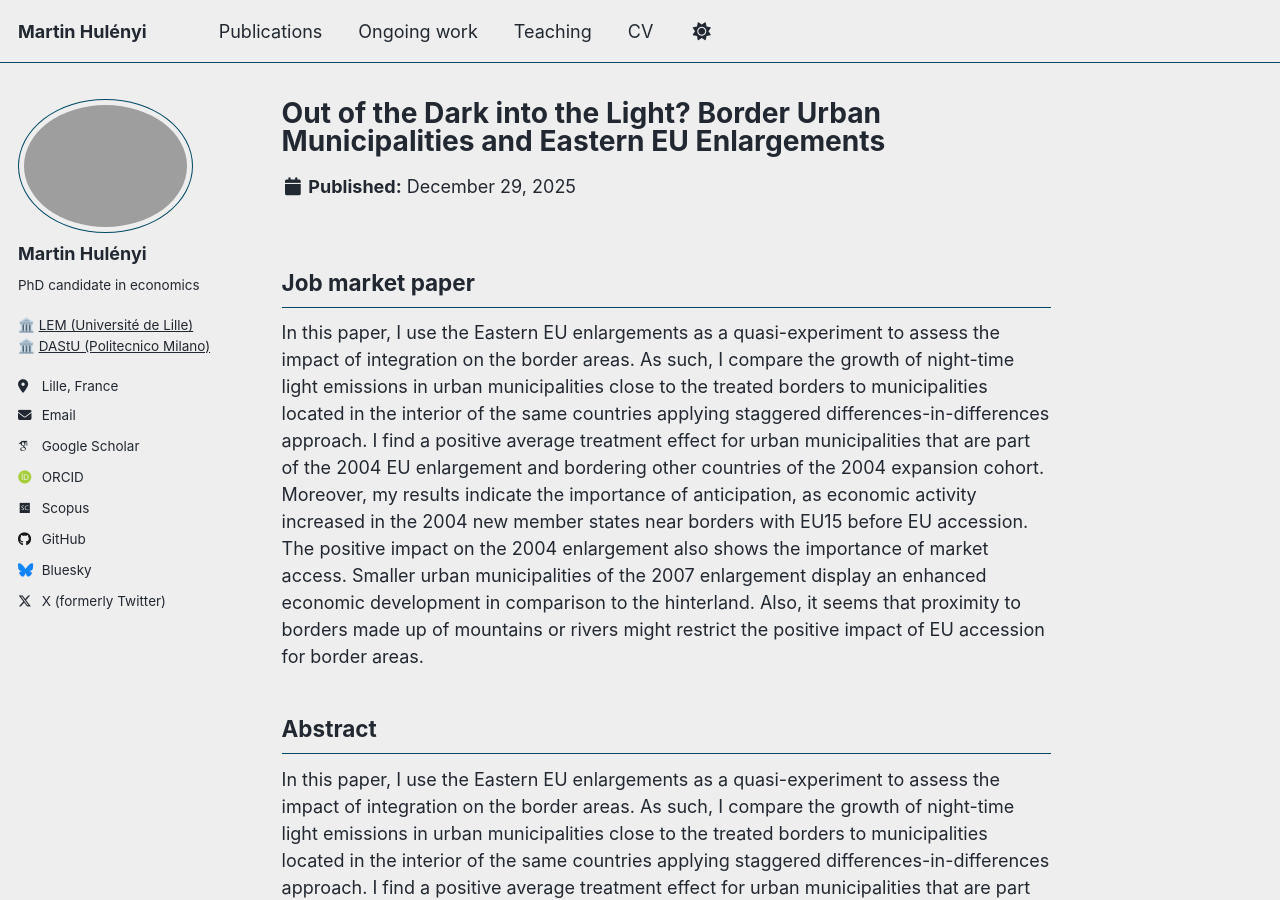
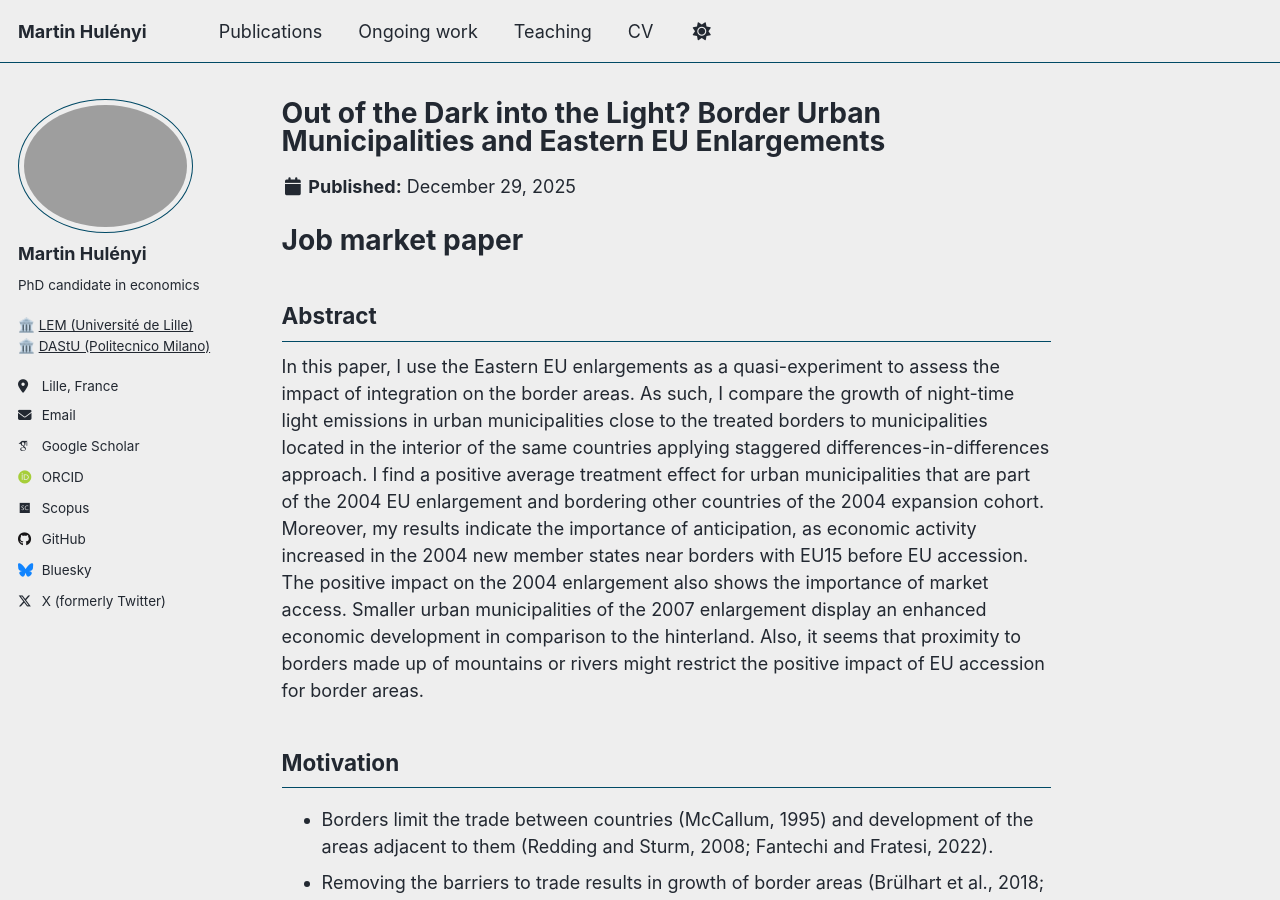
Before and after one commit to martinhulenyi/martinhulenyi.github.io, a Jekyll site: the page built from _ongoing_work/01_borders_enlargement_jmp.md, in a window 1280 px wide and 900 px high. Built offline with Jekyll 4.4.1, drawn with Linux system fonts in a browser that asks for light colours; some web fonts are replaced; a script that is not in the unit is left out.

Commit message:
Update 01_borders_enlargement_jmp.md

```diff
--- a/_ongoing_work/01_borders_enlargement_jmp.md
+++ b/_ongoing_work/01_borders_enlargement_jmp.md
@@ -9,13 +9,12 @@ permalink: /publication/borders_enlargement/
 bibtexurl: "https://raw.githubusercontent.com/martinhulenyi/martinhulenyi.github.io/master/files/hulenyi_et_al_2025.bib"
 ---
 
-## Job market paper ##
+# Job market paper #
+
+## Abstract
+
 In this paper, I use the Eastern EU enlargements as a quasi-experiment to assess the impact of integration on the border areas. As such, I compare the growth of night-time light emissions in urban municipalities close to the treated borders  to municipalities located  in the interior of the same countries applying staggered differences-in-differences approach. I find a positive average treatment effect for urban municipalities that are part of the 2004 EU enlargement and bordering other  countries of the 2004 expansion cohort. Moreover, my results indicate the  importance of anticipation, as economic activity increased in the 2004 new member states near borders with EU15 before EU accession. The positive impact on the 2004 enlargement also shows the importance of market access. Smaller urban municipalities of the 2007 enlargement display an enhanced economic development in comparison to the hinterland. Also, it seems that proximity to borders made up of mountains or rivers might restrict the positive impact of EU accession for border areas.
 
-
-
-## Abstract
-In this paper, I use the Eastern EU enlargements as a quasi-experiment to assess the impact of integration on the border areas. As such, I compare the growth of night-time light emissions in urban municipalities close to the treated borders  to municipalities located  in the interior of the same countries applying staggered differences-in-differences approach. I find a positive average treatment effect for urban municipalities that are part of the 2004 EU enlargement and bordering other  countries of the 2004 expansion cohort. Moreover, my results indicate the  importance of anticipation, as economic activity increased in the 2004 new member states near borders with EU15 before EU accession. The positive impact on the 2004 enlargement also shows the importance of market access. Smaller urban municipalities of the 2007 enlargement display an enhanced economic development in comparison to the hinterland. Also, it seems that proximity to borders made up of mountains or rivers might restrict the positive impact of EU accession for border areas.
 
 ## Motivation
 - Borders limit the trade between countries (McCallum, 1995) and development of the areas adjacent to them (Redding and Sturm, 2008; Fantechi and Fratesi, 2022).
```
